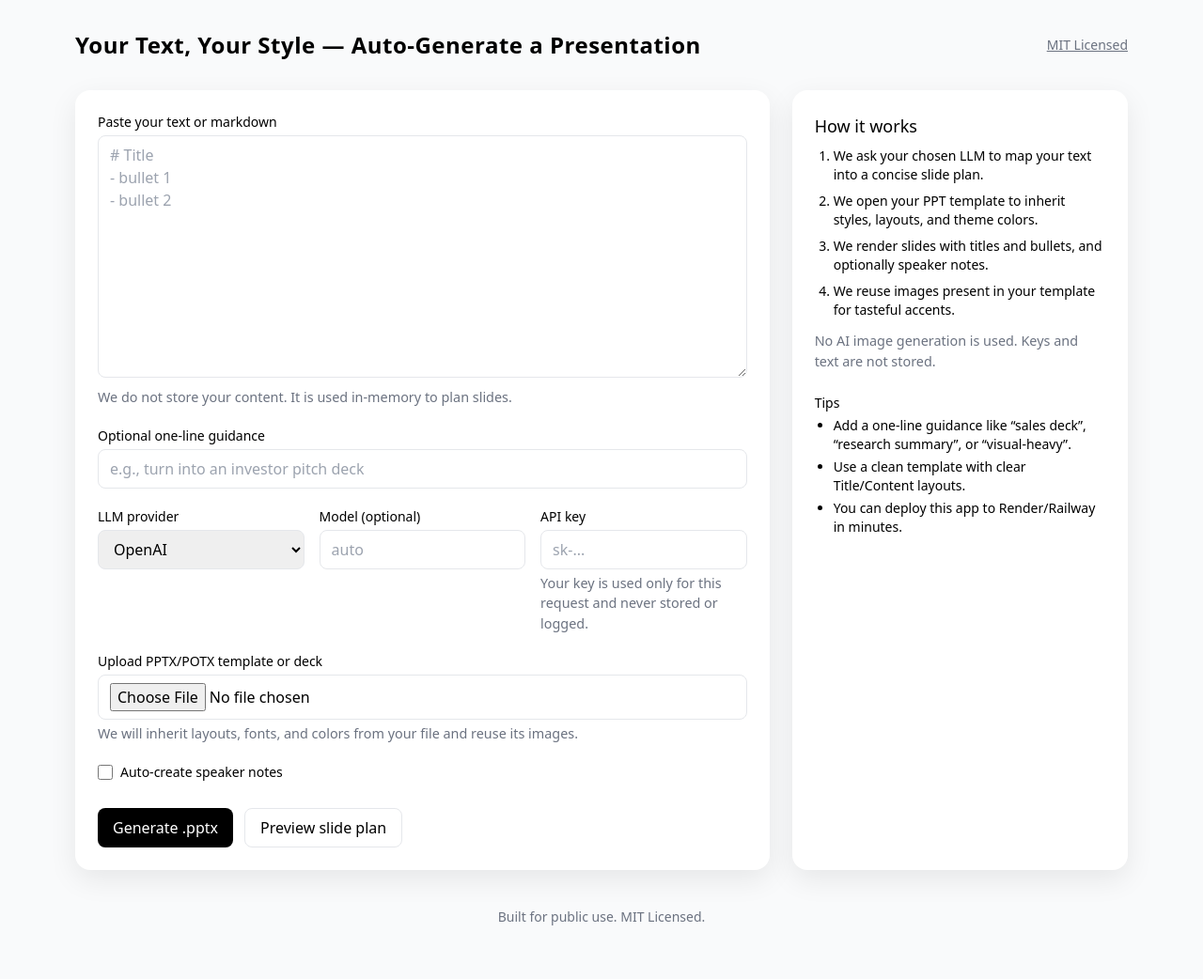
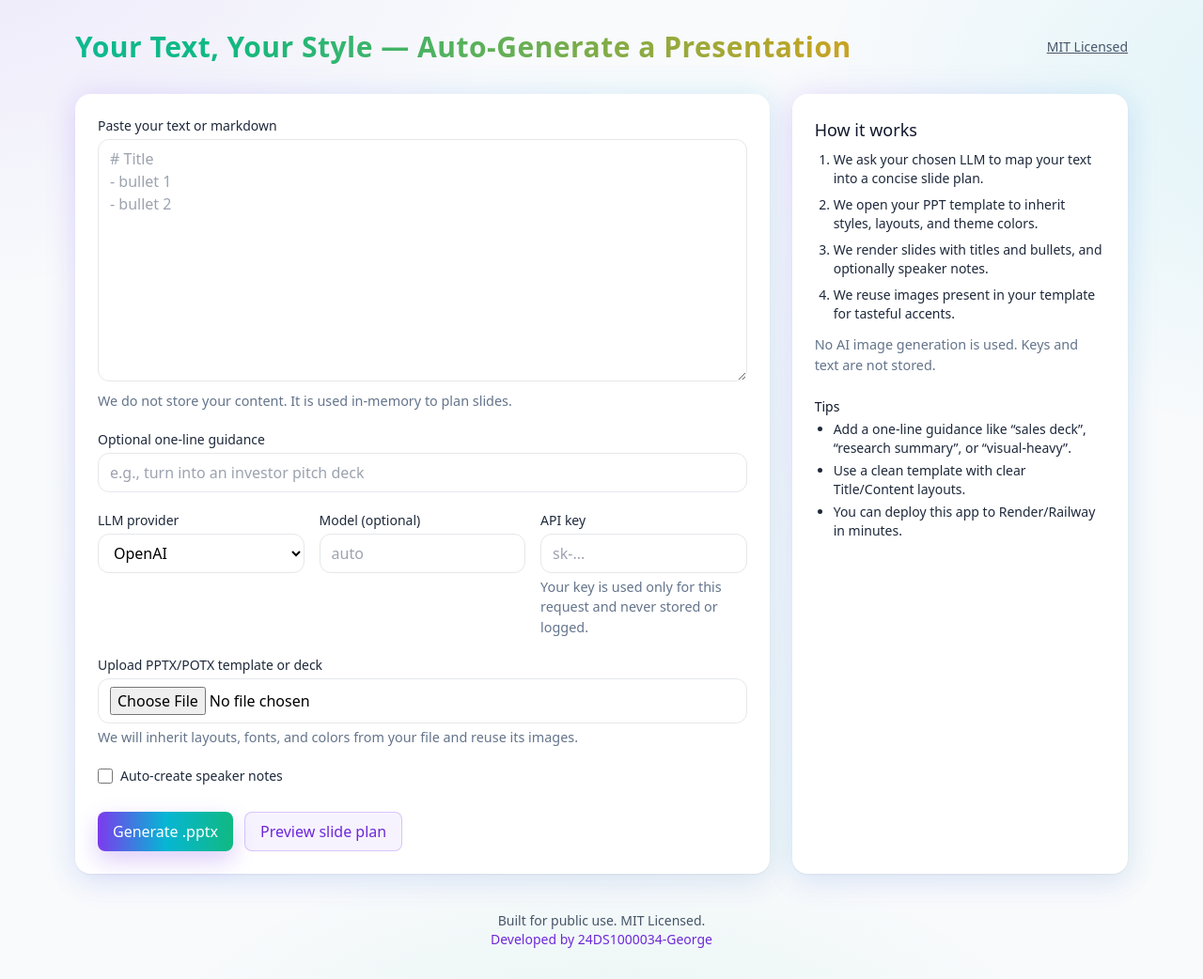
Before and after one commit to 24ds1000034/TDS_Bonus_text-to-pptx-app, a Flask app: page / in a window 1280 px wide. Shown: the whole page at 94% size. Before the commit the page ends 985 px from the top, so only its background shows below. Run offline with Flask 3, Linux system fonts and the light colour scheme; some libraries are stand-ins or nearby versions.

Commit message:
Update index.html

```diff
--- a/templates/index.html
+++ b/templates/index.html
@@ -7,78 +7,153 @@
   <script src="https://cdn.tailwindcss.com"></script>
   <link rel="icon" href="data:,">
   <style>
-    .hint { color: #6b7280; font-size: 0.9rem; }
-    .card { box-shadow: 0 10px 30px rgba(0,0,0,0.08); border-radius: 1rem; }
-    .btn { transition: transform .08s ease; }
-    .btn:active { transform: scale(0.98); }
-    .brand { letter-spacing: .5px }
+    :root{
+      --violet:#7c3aed; /* violet-600 */
+      --cyan:#06b6d4;   /* cyan-500  */
+      --emerald:#10b981;/* emerald-500 */
+      --amber:#f59e0b;  /* amber-500  */
+    }
+    /* Brand gradient text */
+    .brand {
+      letter-spacing:.5px;
+      background: linear-gradient(90deg,var(--violet),var(--cyan),var(--emerald),var(--amber));
+      -webkit-background-clip:text; background-clip:text; color:transparent;
+      background-size:300% 300%;
+      animation: brand-move 12s ease infinite;
+    }
+    @keyframes brand-move {
+      0%{background-position:0% 50%} 50%{background-position:100% 50%} 100%{background-position:0% 50%}
+    }
+
+    /* Cards with soft glow border */
+    .card {
+      border-radius: 1rem;
+      background: white;
+      position: relative;
+      box-shadow:
+        0 1px 2px rgba(0,0,0,0.05),
+        0 12px 30px rgba(124,58,237,0.08);
+    }
+    .card::before{
+      content:"";
+      position:absolute; inset:-2px; border-radius:1.05rem; z-index:-1;
+      background: linear-gradient(120deg, rgba(124,58,237,.35), rgba(6,182,212,.35), rgba(16,185,129,.35));
+      filter: blur(16px); opacity:.35;
+    }
+
+    /* Buttons */
+    .btn { transition: transform .08s ease, box-shadow .2s ease, background .2s ease, opacity .2s ease; }
+    .btn:active { transform: translateY(1px); }
+    .btn-primary{
+      background: linear-gradient(90deg,var(--violet),var(--cyan),var(--emerald));
+      color:white;
+      box-shadow: 0 10px 24px rgba(124,58,237,.25);
+    }
+    .btn-primary:hover{ opacity:.95 }
+    .btn-ghost{
+      border:1px solid rgba(124,58,237,.25);
+      background: rgba(124,58,237,.06);
+      color:#6d28d9; /* violet-700 */
+    }
+    .btn-ghost:hover{ background: rgba(124,58,237,.12) }
+
+    /* Inputs */
+    .input, .select, .textarea, .file {
+      border:1px solid #e5e7eb; /* gray-200 */
+      border-radius:.75rem;
+      background: rgba(255,255,255,.92);
+      transition: box-shadow .2s ease, border-color .2s ease;
+    }
+    .input:focus, .select:focus, .textarea:focus, .file:focus {
+      outline:none;
+      border-color: rgba(6,182,212,.6);
+      box-shadow: 0 0 0 3px rgba(6,182,212,.15);
+    }
+
+    /* Helper text */
+    .hint { color:#64748b; font-size:.9rem } /* slate-500 */
+
+    /* Pretty preview cards */
+    .preview-card{
+      border:1px solid rgba(6,182,212,.35);
+      background: linear-gradient(145deg,#fff, rgba(6,182,212,.06));
+      border-radius:.75rem;
+    }
+
+    /* Page BG */
+    body{
+      background: radial-gradient(1200px 700px at -10% -10%, rgba(124,58,237,.10), transparent 60%),
+                  radial-gradient(900px 600px at 110% 10%, rgba(6,182,212,.10), transparent 60%),
+                  radial-gradient(900px 600px at 50% 120%, rgba(16,185,129,.10), transparent 60%),
+                  #f8fafc; /* slate-50 */
+    }
   </style>
 </head>
-<body class="bg-gray-50">
+<body>
   <div class="max-w-6xl mx-auto px-4 py-8">
     <header class="mb-8 flex items-center justify-between">
-      <h1 class="text-2xl font-semibold brand">Your Text, Your Style — Auto-Generate a Presentation</h1>
-      <a class="text-sm underline text-gray-500" href="https://opensource.org/license/mit" target="_blank" rel="noopener">MIT Licensed</a>
+      <h1 class="text-2xl md:text-3xl font-semibold brand">Your Text, Your Style — Auto-Generate a Presentation</h1>
+      <a class="text-sm underline text-slate-600 hover:text-slate-800" href="https://opensource.org/license/mit" target="_blank" rel="noopener">MIT Licensed</a>
     </header>
 
     <div class="grid grid-cols-1 lg:grid-cols-3 gap-6">
-      <section class="lg:col-span-2 card bg-white p-6">
+      <section class="lg:col-span-2 card p-6">
         <form id="genForm" method="post" action="/generate" enctype="multipart/form-data" class="space-y-5">
           <div>
-            <label class="block text-sm font-medium mb-1">Paste your text or markdown</label>
-            <textarea name="inputText" rows="10" class="w-full border rounded-lg px-3 py-2" placeholder="# Title&#10;- bullet 1&#10;- bullet 2" required></textarea>
+            <label class="block text-sm font-medium mb-1 text-slate-800">Paste your text or markdown</label>
+            <textarea name="inputText" rows="10" class="textarea w-full px-3 py-2" placeholder="# Title&#10;- bullet 1&#10;- bullet 2" required></textarea>
             <p class="hint mt-1">We do not store your content. It is used in-memory to plan slides.</p>
           </div>
 
           <div>
-            <label class="block text-sm font-medium mb-1">Optional one-line guidance</label>
-            <input name="guidance" type="text" class="w-full border rounded-lg px-3 py-2" placeholder="e.g., turn into an investor pitch deck">
+            <label class="block text-sm font-medium mb-1 text-slate-800">Optional one-line guidance</label>
+            <input name="guidance" type="text" class="input w-full px-3 py-2" placeholder="e.g., turn into an investor pitch deck">
           </div>
 
           <div class="grid grid-cols-1 md:grid-cols-3 gap-4">
             <div>
-              <label class="block text-sm font-medium mb-1">LLM provider</label>
-              <select name="provider" class="w-full border rounded-lg px-3 py-2">
+              <label class="block text-sm font-medium mb-1 text-slate-800">LLM provider</label>
+              <select name="provider" class="select w-full px-3 py-2">
                 <option value="openai">OpenAI</option>
                 <option value="anthropic">Anthropic</option>
                 <option value="gemini">Google Gemini</option>
               </select>
             </div>
             <div>
-              <label class="block text-sm font-medium mb-1">Model (optional)</label>
-              <input name="model" type="text" class="w-full border rounded-lg px-3 py-2" placeholder="auto">
+              <label class="block text-sm font-medium mb-1 text-slate-800">Model (optional)</label>
+              <input name="model" type="text" class="input w-full px-3 py-2" placeholder="auto">
             </div>
             <div>
-              <label class="block text-sm font-medium mb-1">API key</label>
-              <input name="apiKey" type="password" class="w-full border rounded-lg px-3 py-2" placeholder="sk-..." required>
+              <label class="block text-sm font-medium mb-1 text-slate-800">API key</label>
+              <input name="apiKey" type="password" class="input w-full px-3 py-2" placeholder="sk-..." required>
               <p class="hint mt-1">Your key is used only for this request and never stored or logged.</p>
             </div>
           </div>
 
           <div>
-            <label class="block text-sm font-medium mb-1">Upload PPTX/POTX template or deck</label>
-            <input name="templateFile" type="file" accept=".pptx,.potx" class="w-full border rounded-lg px-3 py-2 bg-white" required>
+            <label class="block text-sm font-medium mb-1 text-slate-800">Upload PPTX/POTX template or deck</label>
+            <input name="templateFile" type="file" accept=".pptx,.potx" class="file w-full px-3 py-2 bg-white" required>
             <p class="hint mt-1">We will inherit layouts, fonts, and colors from your file and reuse its images.</p>
           </div>
 
           <div class="flex items-center gap-4">
             <label class="inline-flex items-center gap-2">
-              <input type="checkbox" name="includeNotes" class="h-4 w-4">
-              <span class="text-sm">Auto-create speaker notes</span>
+              <input type="checkbox" name="includeNotes" class="h-4 w-4 rounded border-slate-300 text-violet-600 focus:ring-violet-500">
+              <span class="text-sm text-slate-800">Auto-create speaker notes</span>
             </label>
           </div>
 
           <div class="flex gap-3 pt-2">
-            <button id="submitBtn" class="btn bg-black text-white px-4 py-2 rounded-lg">Generate .pptx</button>
-            <button id="previewBtn" type="button" class="btn border px-4 py-2 rounded-lg">Preview slide plan</button>
+            <button id="submitBtn" class="btn btn-primary px-4 py-2 rounded-lg">Generate .pptx</button>
+            <button id="previewBtn" type="button" class="btn btn-ghost px-4 py-2 rounded-lg">Preview slide plan</button>
           </div>
-          <div id="progress" class="hidden mt-3 text-sm text-gray-600">Processing…</div>
+          <div id="progress" class="hidden mt-3 text-sm text-slate-600">Processing…</div>
         </form>
       </section>
 
-      <aside class="card bg-white p-6">
-        <h2 class="text-lg font-medium mb-2">How it works</h2>
-        <ol class="list-decimal ml-5 space-y-2 text-sm">
+      <aside class="card p-6">
+        <h2 class="text-lg font-medium mb-2 text-slate-900">How it works</h2>
+        <ol class="list-decimal ml-5 space-y-2 text-sm text-slate-800">
           <li>We ask your chosen LLM to map your text into a concise slide plan.</li>
           <li>We open your PPT template to inherit styles, layouts, and theme colors.</li>
           <li>We render slides with titles and bullets, and optionally speaker notes.</li>
@@ -87,8 +162,8 @@
         <p class="hint mt-3">No AI image generation is used. Keys and text are not stored.</p>
 
         <div class="mt-6">
-          <h3 class="text-sm font-medium mb-1">Tips</h3>
-          <ul class="list-disc ml-5 text-sm space-y-1">
+          <h3 class="text-sm font-medium mb-1 text-slate-900">Tips</h3>
+          <ul class="list-disc ml-5 text-sm space-y-1 text-slate-800">
             <li>Add a one-line guidance like “sales deck”, “research summary”, or “visual-heavy”.</li>
             <li>Use a clean template with clear Title/Content layouts.</li>
             <li>You can deploy this app to Render/Railway in minutes.</li>
@@ -97,13 +172,14 @@
       </aside>
     </div>
 
-    <section id="previewPanel" class="card bg-white p-6 mt-6 hidden">
-      <h2 class="text-lg font-medium mb-3">Slide Plan Preview</h2>
+    <section id="previewPanel" class="card p-6 mt-6 hidden">
+      <h2 class="text-lg font-medium mb-3 text-slate-900">Slide Plan Preview</h2>
       <div id="previewList" class="space-y-3"></div>
     </section>
 
-    <footer class="mt-10 text-center text-sm text-gray-500">
-      Built for public use. MIT Licensed.
+    <footer class="mt-10 text-center text-sm text-slate-600">
+      <div>Built for public use. MIT Licensed.</div>
+      <div class="text-violet-700 font-medium">Developed by 24DS1000034-George</div>
     </footer>
   </div>
 
@@ -128,11 +204,11 @@
         previewList.innerHTML = '';
         data.slides.forEach((s, i) => {
           const div = document.createElement('div');
-          div.className = 'border rounded-lg p-4';
+          div.className = 'preview-card p-4';
           const bullets = (s.bullets || []).map(b => `<li>${b}</li>`).join('');
-          div.innerHTML = `<div class="text-sm text-gray-500 mb-2">Slide ${i+1} — <code>${s.layout_hint}</code></div>
-                           <div class="font-medium">${s.title || '(no title)'}</div>
-                           <ul class="list-disc ml-6 text-sm">${bullets}</ul>`;
+          div.innerHTML = `<div class="text-sm text-slate-500 mb-2">Slide ${i+1} — <code class="text-violet-700">${s.layout_hint}</code></div>
+                           <div class="font-medium text-slate-900">${s.title || '(no title)'}</div>
+                           <ul class="list-disc ml-6 text-sm text-slate-800">${bullets}</ul>`;
           previewList.appendChild(div);
         });
         previewPanel.classList.remove('hidden');
```
